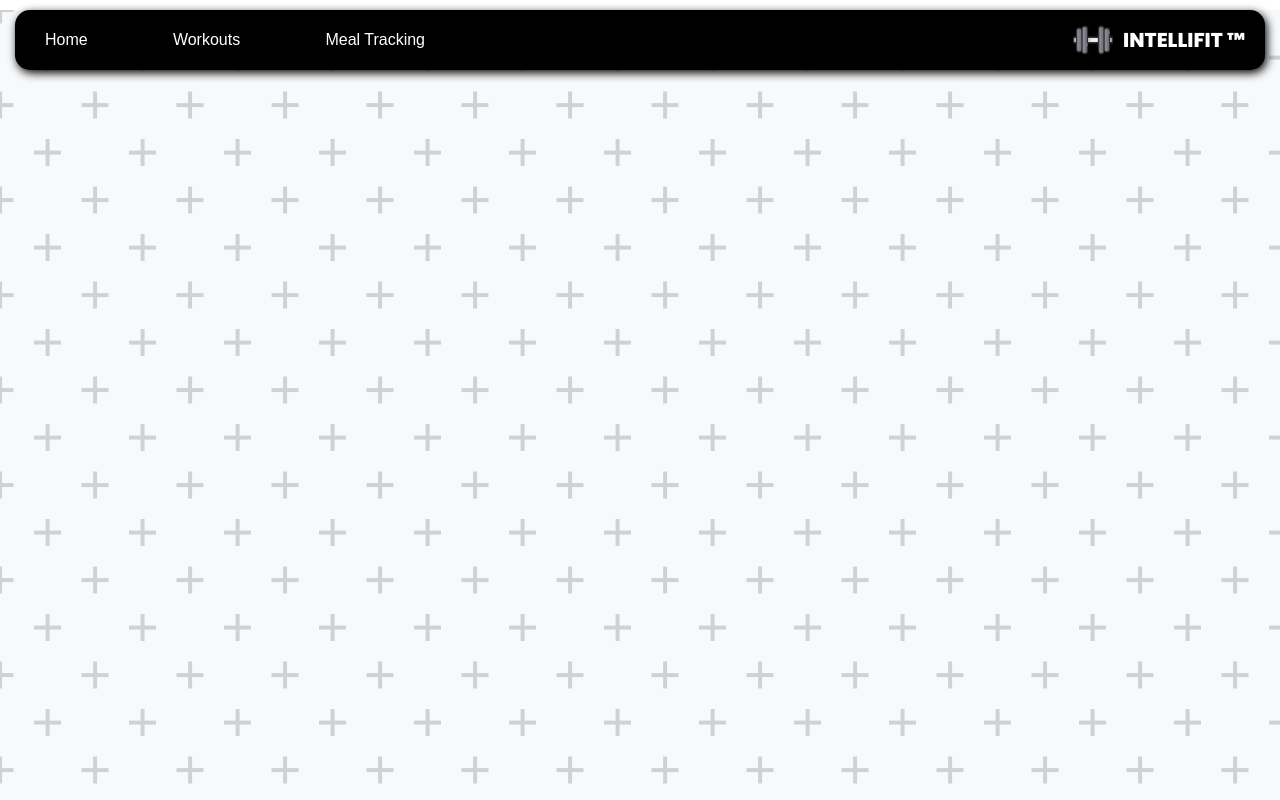
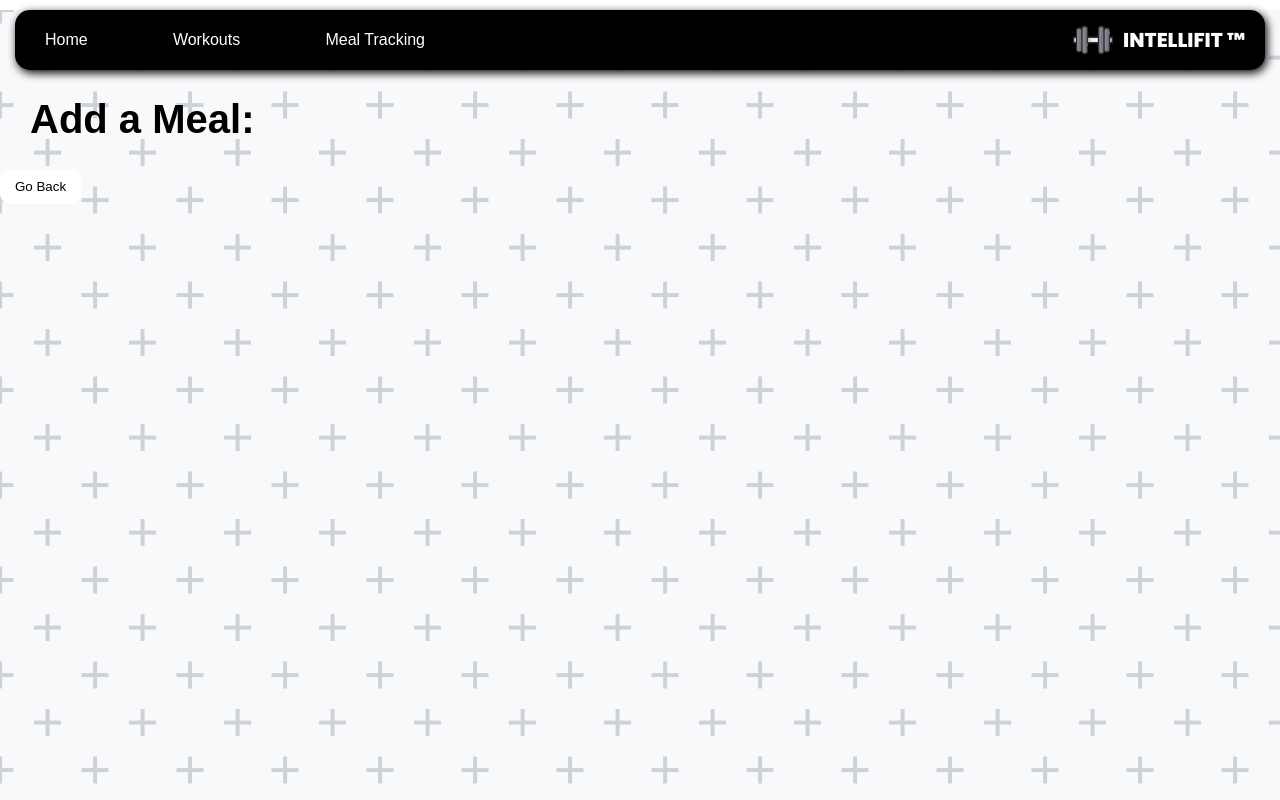
Before and after one commit to nicknitride/CSCI-42_Group_Repo, a React (Vite) app in the folder intellifit/: page /meal/add in a window 1280 px wide. Built offline with nearby package versions, Linux system fonts and the light colour scheme.

Commit message:
Added foundation for future functionality

```diff
--- a/intellifit/src/App.tsx
+++ b/intellifit/src/App.tsx
@@ -6,6 +6,7 @@
 import Meals from "./component-pages/Meals"
 import MealList from "./component-pages/MealList";
 import MealEditPage from "./component-pages/MealEditPage";
+import MealAddPage from "./component-pages/MealAddPage";
 function App() {
   return (
     <>
@@ -17,6 +18,7 @@
         <Route path="/meals" element={<Meals />} />
         <Route path="/meals/editlist" element={<MealList />} />
         <Route path="/meal/edit/" element={<MealEditPage />} />
+        <Route path="/meal/add/" element={<MealAddPage />} />
       </Routes>
     </>
   );
--- /dev/null
+++ b/intellifit/src/component-pages/MealAddPage.tsx
@@ -0,0 +1,18 @@
+import Minigreeter from "../components/Minigreeter";
+import { useNavigate } from "react-router-dom";
+
+function AddMealPage() {
+    const navigate = useNavigate();
+  return (
+    <>
+      <Minigreeter label="Add a Meal: "></Minigreeter>
+      <div>
+        <button onClick={()=>{
+            navigate(-1)
+            // Go back to previous page (-1) goes to previous in react app history
+        }}>Go Back</button>
+      </div>
+    </>
+  );
+}
+export default AddMealPage;
--- a/intellifit/src/component-pages/Meals.css
+++ b/intellifit/src/component-pages/Meals.css
@@ -93,3 +93,12 @@
   height: 250px;
   align-items: center;
 }
+
+.meal-button-add {
+  background-color: black;
+  display: flex;
+  width: fit-content;
+  margin-left: 20px;
+  padding: 15px;
+  border-radius: 25px;
+}
--- a/intellifit/src/component-pages/Meals.tsx
+++ b/intellifit/src/component-pages/Meals.tsx
@@ -192,6 +192,15 @@
             By Day
           </button>
         </div>
+        <div className="meal-button-add">
+          <button
+            onClick={() => {
+              navigate("/meal/add/");
+            }}
+          >
+            Add a Meal
+          </button>
+        </div>
         {data.length === 0 && (
           <h1 className="null-message fade-in">No Meals to Display</h1>
         )}
```
